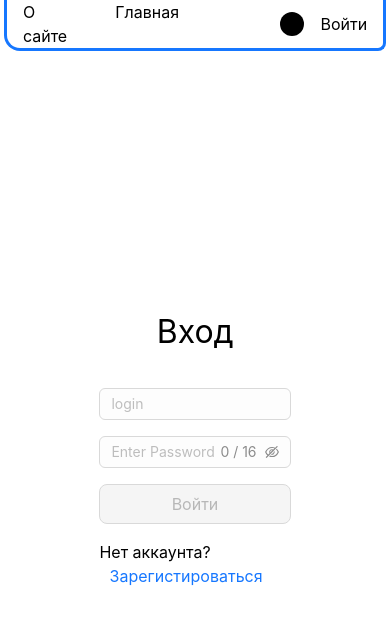
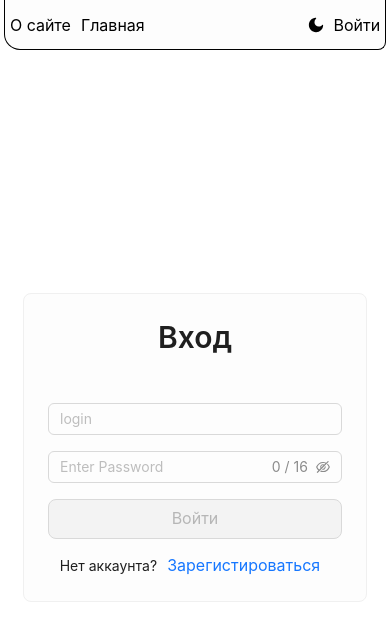
Before and after one commit to RomanRWeb/test_project, a React (Create React App) app: page /login in a window 390 px wide. Shown: the top 640 px of the page. Built offline with nearby package versions, Linux system fonts and the light colour scheme.

Commit message:
Proper theming, theme button, some custom components

```diff
--- a/src/App.css
+++ b/src/App.css
@@ -1,7 +1,7 @@
 @import url("./constants/variables.css");
 
 main {
-    color: var(--textColor);
+    min-height: 100lvh;
 }
 
 .App-header {
@@ -17,7 +17,7 @@ main {
     /*border-inline: 3px solid var(--borderColor);*/
 }
 
-@media (max-width: 900px) {
+@media screen and (max-width: 900px) {
     .App-header {
         width: auto;
         margin-inline: 1%;
@@ -48,6 +48,16 @@ main {
 
 .App-header a{
     text-decoration: none;
-    color: black;
     margin-inline: 1rem;
 }
+
+
+@media screen and (max-width: 400px) {
+    .App-header a{
+        margin-inline: 5px;
+    }
+}
+
+.App-header a:-webkit-any-link {
+    color: inherit;
+}
--- a/src/App.tsx
+++ b/src/App.tsx
@@ -1,5 +1,5 @@
 import * as React from 'react';
-import {useCallback, useState} from 'react';
+import {useCallback, useEffect, useState} from 'react';
 import {BrowserRouter as Router, Link, Route, Routes} from 'react-router-dom';
 import HomePage from './pages/Home/HomePage';
 import AboutPage from './pages/About/AboutPage';
@@ -9,8 +9,9 @@ import LoginPage from "./pages/Login/LoginPage";
 import "./normalize.css"
 import "./App.css"
 import ThemeSwitcher from "./components/ThemeSwitcher/ThemeSwitcher";
-import {ConfigProvider} from "antd";
-import { theme as antdTheme } from 'antd';
+import {ConfigProvider, ThemeConfig} from "antd";
+import getDesignToken from "antd/es/theme/getDesignToken";
+import {darkThemeConfig, lightThemeConfig} from "./types";
 
 export const ThemeContext = React.createContext({
     darkTheme: false,
@@ -18,55 +19,76 @@ export const ThemeContext = React.createContext({
     },
 });
 
-const darkThemeConfig = {
-    token: {
-        colorPrimary: '#001122',
-        colorBgContainer: '#004f97',
-        colorBorder: '#ffffff',
-        colorTextBase: '#ffffff',
-        colorTextPlaceholder: '#c8c8c8',
-        colorBgContainerDisabled: '#001a33',
-        colorTextQuaternary: '#ffffff',
-        myBgColor: '#000000',
-    },
-};
-
-const lightThemeConfig = {
-    token: {
-        colorPrimary: '#0478e4',
-        colorBgContainer: '#fdfdfd',
-        colorBorder: '#d9d9d9',
-        colorTextBase: '#000000',
-        myBgColor: '#ffffff',
-    },
-};
-
 function App() {
 
     const [darkTheme, setDarkTheme] = useState(false);
 
     const toggleTheme = useCallback(() => {
         setDarkTheme(!darkTheme);
+        localStorage.setItem('preferUserTheme', darkTheme ? 'light' : 'dark');
     }, [darkTheme]);
 
     const themeValue = {darkTheme, toggleTheme};
     //const {darkTheme, toggleTheme} = useContext(ThemeContext);
-    const { useToken } = antdTheme;
-    const { token: theme } = useToken();
 
-    const navStyle = {
-        borderBottom: `3px solid ${theme.colorPrimary}`,
-        borderInline: `3px solid ${theme.colorPrimary}`,
-    };
+    const DarkToken = getDesignToken(darkThemeConfig);
+    const LightToken = getDesignToken(lightThemeConfig);
+
+    // const navStyleDark = {
+    //     borderBottom: `3px solid ${DarkToken.colorTextBase}`,
+    //     borderInline: `3px solid ${DarkToken.colorTextBase}`,
+    // };
+    //
+    // const navStyleLight = {
+    //     borderBottom: `3px solid ${LightToken.colorTextBase}`,
+    //     borderInline: `3px solid ${LightToken.colorTextBase}`,
+    // };
+
+    const themeStyle = {
+        dark: {
+            backgroundColor: DarkToken.colorBgContainer,
+            borderBottom: `1px solid ${DarkToken.colorTextBase}`,
+            borderInline: `1px solid ${DarkToken.colorTextBase}`,
+        },
+        light: {
+            backgroundColor: LightToken.colorBgContainer,
+            borderBottom: `1px solid ${LightToken.colorTextBase}`,
+            borderInline: `1px solid ${LightToken.colorTextBase}`,
+        },
+    }
+
+    const bgStyle = {
+        dark: {
+            backgroundColor: DarkToken.colorBgSolid,
+            color: DarkToken.colorTextBase,
+        },
+        light: {
+            backgroundColor: LightToken.colorBgSolid,
+            color: LightToken.colorTextBase,
+        },
+    }
+
+    useEffect(() => {
+        let preferTheme = localStorage.getItem('preferUserTheme');
+        if (preferTheme === null) {
+            if (window.matchMedia && window.matchMedia('(prefers-color-scheme: dark)').matches) {
+                preferTheme = 'dark';
+            } else {
+                preferTheme = 'light';
+            }
+        }
+        setDarkTheme(preferTheme === 'dark');
+        console.log('preferTheme', JSON.stringify(preferTheme, null, 2));
+    }, []);
 
     return (
         <Provider store={store}>
             <Router>
                 <ThemeContext.Provider value={themeValue}>
                     <ConfigProvider theme={darkTheme ? darkThemeConfig : lightThemeConfig}>
-                        <main className={"App"} style={{ backgroundColor: theme.myBgColor}}>
-                            <header className="App-header" style={navStyle}>
-                                <nav className={"App-nav"} >
+                        <main className={"App"} style={darkTheme ? bgStyle.dark : bgStyle.light}>
+                            <header className="App-header" style={darkTheme ? themeStyle.dark : themeStyle.light}>
+                                <nav className={"App-nav"}>
                                     <div>
                                         <Link to="/about">О сайте</Link>
                                         <Link to="/home">Главная</Link>
--- a/src/components/CustomButton/CustomButton.tsx
+++ b/src/components/CustomButton/CustomButton.tsx
@@ -1,27 +1,27 @@
 import * as React from 'react';
 import {Button} from "antd";
-import {SizeType} from "antd/es/config-provider/SizeContext";
 
 interface CustomButtonProps {
     type?: "default" | "link" | "text" | "primary" | "dashed";
-    size?: SizeType;
+    size?: "small" | "middle" | "large";
     onClick?: () => void;
     disabled?: boolean;
     loading?: boolean;
     children?: React.ReactNode;
     style?: React.CSSProperties;
     icon?: React.ReactNode;
+    id?: string;
 }
 
 const CustomButton: React.FC<CustomButtonProps> = ({
-                                                       type = 'default',   // тип кнопки: primary, default, dashed, link, text
-                                                       size = 'large',    // размер: small, middle, large
-                                                       onClick,            // обработчик клика
-                                                       disabled = false,   // отключение кнопки
-                                                       loading = false,    // индикатор загрузки
-                                                       children,           // текст или элементы внутри кнопки
-                                                       style = {},       // дополнительные стили
-                                                       icon,               // иконка (например, из ant-design/icons)
+                                                       type = 'default',
+                                                       size = 'large',
+                                                       onClick,
+                                                       disabled = false,
+                                                       loading = false,
+                                                       children,
+                                                       style = {},
+                                                       icon,
                                                    }: CustomButtonProps) => {
 
     return (
--- a/src/components/CustomInputField/CustomInputField.tsx
+++ b/src/components/CustomInputField/CustomInputField.tsx
@@ -15,6 +15,7 @@ interface InputFieldProps {
     style?: React.CSSProperties
     count?: boolean;
     countMax?: number;
+    id?: string;
 }
 
 const CustomInputField: React.FC<InputFieldProps> = ({
--- a/src/components/ThemeSwitcher/ThemeSwitcher.css
+++ b/src/components/ThemeSwitcher/ThemeSwitcher.css
@@ -1,23 +1,24 @@
 .theme-switcher {
     width: 1.5rem;
     height: 1.5rem;
-    display: inline-flex;
+    display: flex;
+    justify-content: center
 }
 
-.theme-switch__input[type="checkbox"]{
-    -webkit-appearance: none;
-    appearance: none;
-    margin: 0;
-    width: 100%;
-    height: 100%;
-    background-color: black;
-    border-radius: 50%;
-}
+/*.theme-switch__input[type="checkbox"]{*/
+/*    -webkit-appearance: none;*/
+/*    appearance: none;*/
+/*    margin: 0;*/
+/*    width: 100%;*/
+/*    height: 100%;*/
+/*    background-color: black;*/
+/*    border-radius: 50%;*/
+/*}*/
 
-.theme-switch__input[type="checkbox"]:checked{
-    background-color: white;
-}
+/*.theme-switch__input[type="checkbox"]:checked{*/
+/*    background-color: white;*/
+/*}*/
 
-.theme-switch__input[type="checkbox"]:disabled{
-    background-color: black;
-}
+/*.theme-switch__input[type="checkbox"]:disabled{*/
+/*    background-color: black;*/
+/*}*/
--- a/src/components/ThemeSwitcher/ThemeSwitcher.tsx
+++ b/src/components/ThemeSwitcher/ThemeSwitcher.tsx
@@ -1,15 +1,18 @@
 import * as React from "react";
 import "./ThemeSwitcher.css"
+import {SunFilled, MoonFilled} from '@ant-design/icons';
+import {useContext} from "react";
+import {ThemeContext} from "../../App";
 
 interface ThemeSwitcherProp {
     onClick: (e: React.MouseEvent) => void;
 }
 
-export default function ThemeSwitcher({onClick}:ThemeSwitcherProp) {
+export default function ThemeSwitcher({onClick}: ThemeSwitcherProp) {
+    const {darkTheme, toggleTheme} = useContext(ThemeContext);
     return (
-        <div className={"theme-switcher"}>
-            <input type="checkbox" id="themeSwitcher" name="theme-switcher"
-                   className="theme-switch__input" onClick={onClick}></input>
+        <div className={"theme-switcher"} onClick={onClick}>
+            {darkTheme ? <SunFilled/> : <MoonFilled/>}
         </div>
     )
 }
--- a/src/pages/Login/LoginPage.css
+++ b/src/pages/Login/LoginPage.css
@@ -9,9 +9,30 @@
     margin-inline: 10%;
 }
 
-@media (max-width: 1000px) {
-    .LoginPage {
+.LoginCard{
+    text-align: center;
+    max-width: 600px;
+    min-width: 200px;
+    width: 50%;
+}
+
+@media screen and (max-width: 1000px) and (min-width: 400px){
+    .LoginPage{
+        margin-inline: 5%;
+    }
+
+    .LoginCard {
+        width: 70%;
+    }
+}
+
+@media screen and (max-width: 400px) {
+    .LoginPage{
         margin-inline: 1%;
+    }
+
+    .LoginCard {
+        width: 90%;
     }
 }
 
@@ -19,7 +40,7 @@
     display: flex;
     flex-direction: column;
     gap: 1rem;
-    width: clamp(100px, 50%, 600px);
+    /*width: clamp(100px, 50%, 600px);*/
 }
 
 .error-message{
--- a/src/pages/Login/LoginPage.tsx
+++ b/src/pages/Login/LoginPage.tsx
@@ -1,6 +1,6 @@
 import * as React from 'react';
 import {useDispatch, useSelector} from 'react-redux';
-import {useCallback, useEffect, useState} from "react";
+import {useCallback, useContext, useEffect, useState} from "react";
 import {RootState, AppDispatch} from '../../store';
 import "./LoginPage.css"
 import {unwrapResult} from "@reduxjs/toolkit";
@@ -9,6 +9,9 @@ import {setUserData} from "../../redux/slices/authSlice";
 import {AuthState, UserData} from "../../types";
 import CustomButton from "../../components/CustomButton/CustomButton";
 import {CustomInputField, CustomPasswordField} from "../../components/CustomInputField/CustomInputField";
+import {Card, Spin, Typography} from 'antd';
+import { LoadingOutlined } from '@ant-design/icons';
+import {ThemeContext} from "../../App";
 
 const LoginPage: React.FC = () => {
     const dispatch: AppDispatch = useDispatch();
@@ -19,6 +22,8 @@ const LoginPage: React.FC = () => {
     const [passwordRepeat, setPasswordRepeat] = useState('');
     const [loginError, setLoginError] = useState('');
     const [register, setRegister] = useState(false);
+
+    const {Text, Title} = Typography;
 
     useEffect(() => {
         let loginErr = "";
@@ -96,20 +101,24 @@ const LoginPage: React.FC = () => {
         }
     }, [loginError, register, handleLogin, handleRegister])
 
+    const {darkTheme, toggleTheme} = useContext(ThemeContext);
+
     return (
         <div className={"LoginPage"}>
             {authState.user ? (
-                <div>
-                    <p>Привет, {authState.user.email}!</p>
+                <Card className={"HelloCard"} style={{textAlign: 'center'}}>
+                    <Title level={3}>Привет, {authState.user.email}!</Title>
+                    <br></br>
                     <CustomButton onClick={handleLogout}>
                         Выйти
                     </CustomButton>
-                </div>
+                </Card>
             ) : (
+                <Card className={"LoginCard"}>
                     <form className={"LoginPage-form"}>
-                    <span className={"big-text"}>{!register ? "Вход" : "Регистрация"}</span>
-                    <span className={"error-message"}>{loginError}</span>
-                    {authState.isLoading && <p className={"loader"}>Загрузка...</p>}
+                        <Title level={2} className={"big-text"}>{!register ? "Вход" : "Регистрация"}</Title>
+                        {loginError === ''? <Text type="danger">{loginError}</Text> : null}
+                        {authState.isLoading && <Spin indicator={<LoadingOutlined spin />} style={darkTheme? {backgroundColor: '#ffffff'} : {backgroundColor: '#000000'}} />}
                         <CustomInputField
                             placeholder={"login"}
                             value={username}
@@ -159,7 +168,7 @@ const LoginPage: React.FC = () => {
                             {register ? "Зарегистироваться" : "Войти"}
                         </CustomButton>
                         <div>
-                        <span>{!register ? "Нет аккаунта?" : "Уже есть аккаунт?"}</span>
+                            <Text>{!register ? "Нет аккаунта?" : "Уже есть аккаунт?"}</Text>
                             <CustomButton type={"link"} onClick={handleSwitchClick}
                                           style={{border: "none", height: "1rem", padding: "1ch"}}>
                                 {!register ? "Зарегистироваться" : "Войти"}
@@ -170,6 +179,7 @@ const LoginPage: React.FC = () => {
                             {/*</button>*/}
                         </div>
                     </form>
+                </Card>
             )}
         </div>
     )
--- a/src/types/index.ts
+++ b/src/types/index.ts
@@ -1,4 +1,5 @@
 import {ReactNode} from "react";
+import {ThemeConfig} from "antd";
 
 export interface UserData {
     id: string,
@@ -29,3 +30,32 @@ export interface ReduxType {
     auth: AuthState;
     tasks: TasksState;
 }
+
+export const darkThemeConfig: ThemeConfig = {
+    token: {
+        colorPrimary: '#292929',
+        colorBgContainer: '#323232',
+        colorBorder: '#ffffff',
+        colorTextBase: '#ffffff',
+        colorTextPlaceholder: '#808080',
+        colorBgContainerDisabled: '#151515',
+        colorTextQuaternary: '#808080',
+        colorBgSolid: '#1b1b1b',
+        colorBgSolidHover: '#0165c1',
+    },
+    components: {
+        Input: {
+            hoverBorderColor: '#808080'
+        }
+    }
+};
+
+export const lightThemeConfig: ThemeConfig = {
+    token: {
+        colorPrimary: '#0478e4',
+        colorBgContainer: '#fdfdfd',
+        colorBorder: '#d9d9d9',
+        colorTextBase: '#000000',
+        colorBgSolid: '#ffffff',
+    },
+};
```
Also changed, not shown: custom-tokens.d.ts (+5 -5 lines), src/components/CustomCard/CustomCard.tsx (added, +65 -0 lines). Lines whose indentation alone changed are shown as unchanged.
